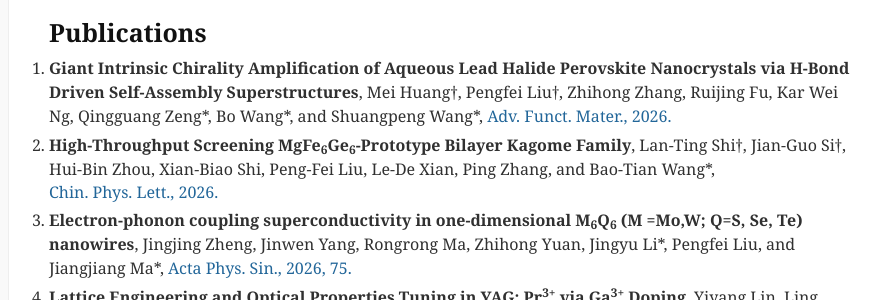
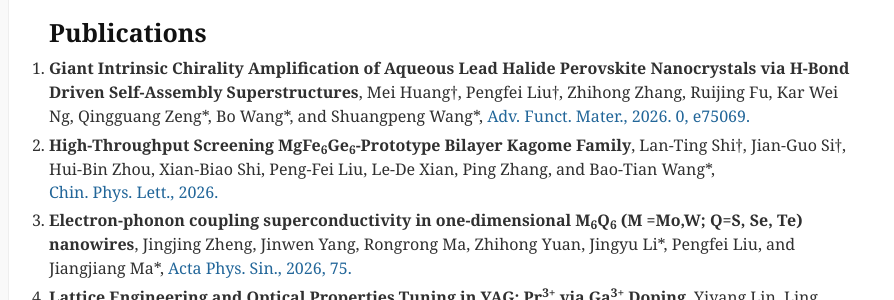
Before and after one commit to comatphys/comatphys.github.io, a Jekyll site: the page built from cv_md/publication.md, in a window 1280 px wide and 900 px high. Shown: the part 125-425 px from the top of the window, without its empty margins (182-1076 px from the left). Built offline with Jekyll 4.4.1, drawn with Linux system fonts in a browser that asks for light colours; our own code applies the rules of GitHub Pages for plain Markdown files; comment, search, counter and statistics services are not loaded.

Commit message:
Update publication.md

```diff
--- a/cv_md/publication.md
+++ b/cv_md/publication.md
@@ -1,7 +1,7 @@
 # Publications
 1. **Giant Intrinsic Chirality Amplification of Aqueous Lead Halide Perovskite Nanocrystals via H-Bond Driven Self-Assembly Superstructures**,
 Mei Huang†, Pengfei Liu†, Zhihong Zhang, Ruijing Fu, Kar Wei Ng, Qingguang Zeng\*, Bo Wang\*, and Shuangpeng Wang\*,
-[Adv. Funct. Mater., 2026.](https://doi.org/10.1088/0256-307X/43/3/030711)
+[Adv. Funct. Mater., 2026. 0, e75069.](https://doi.org/10.1002/adfm.75069)
 
 1. **High-Throughput Screening MgFe<sub>6</sub>Ge<sub>6</sub>-Prototype Bilayer Kagome Family**,
 Lan-Ting Shi†, Jian-Guo Si†, Hui-Bin Zhou, Xian-Biao Shi, Peng-Fei Liu, Le-De Xian, Ping Zhang, and Bao-Tian Wang\*,
```
